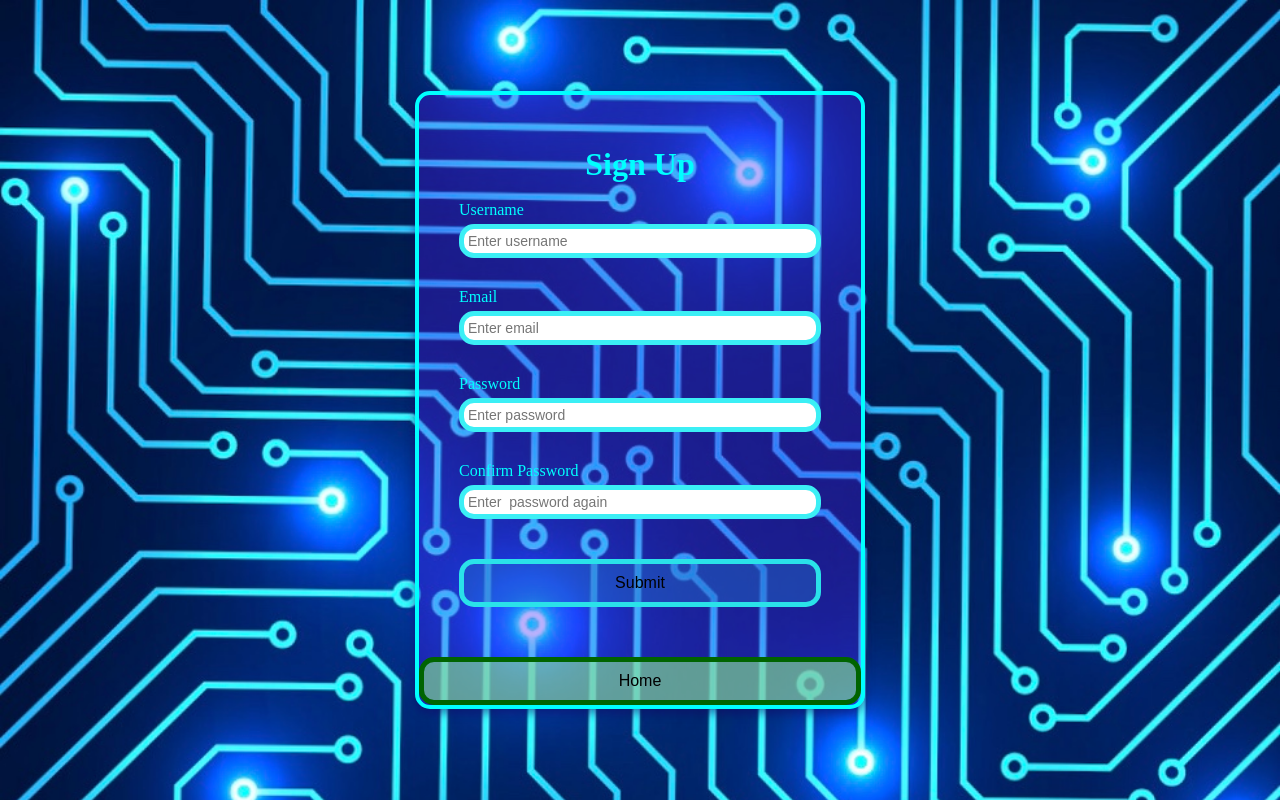
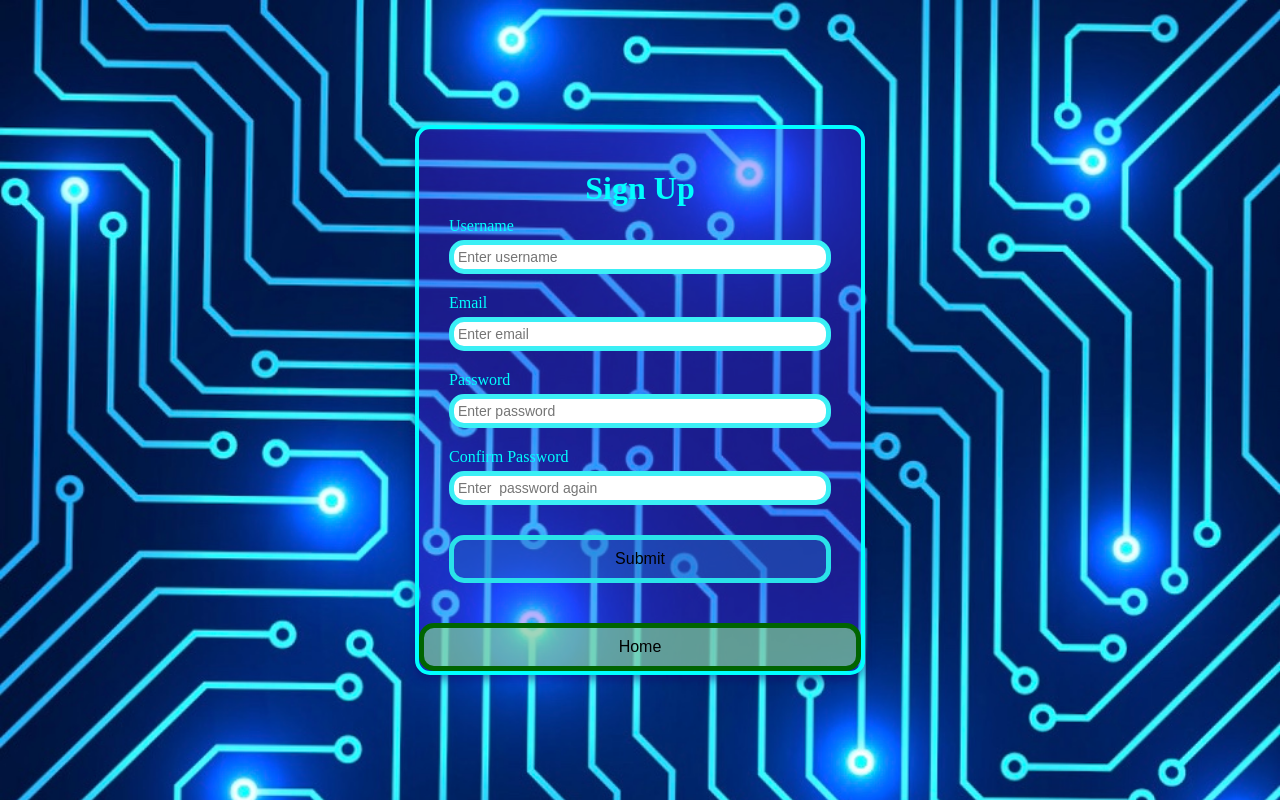
Before and after one commit to Mo-Shayan/JavaScriptProjects, a plain HTML site: page P01/index.html in a window 1280 px wide. Drawn offline with Linux system fonts and the light colour scheme.

Commit message:
Update style.css

```diff
--- a/P01/style.css
+++ b/P01/style.css
@@ -30,16 +30,16 @@ body {
 h1 {
     text-align: center;
     color: cyan;
-    margin-bottom: 18px;
+    margin-bottom: 10px;
 }
 
 .form {
-    padding: 30px 40px;
+    padding: 20px 30px;
 }
 
 .form-control {
     margin-bottom: 10px;
-    padding-bottom: 20px;
+    padding-bottom: 10px;
     position: relative;
 }
 
```
